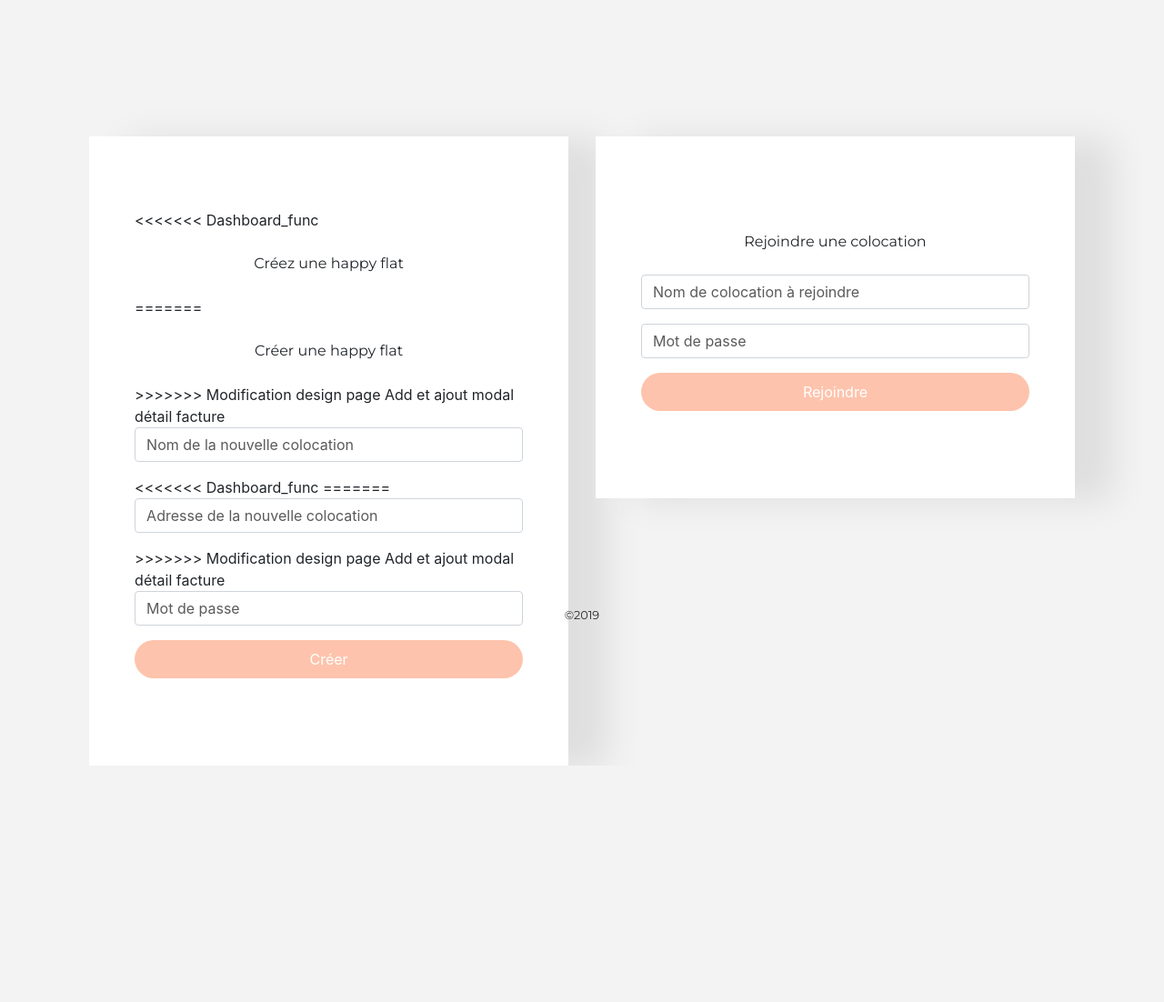
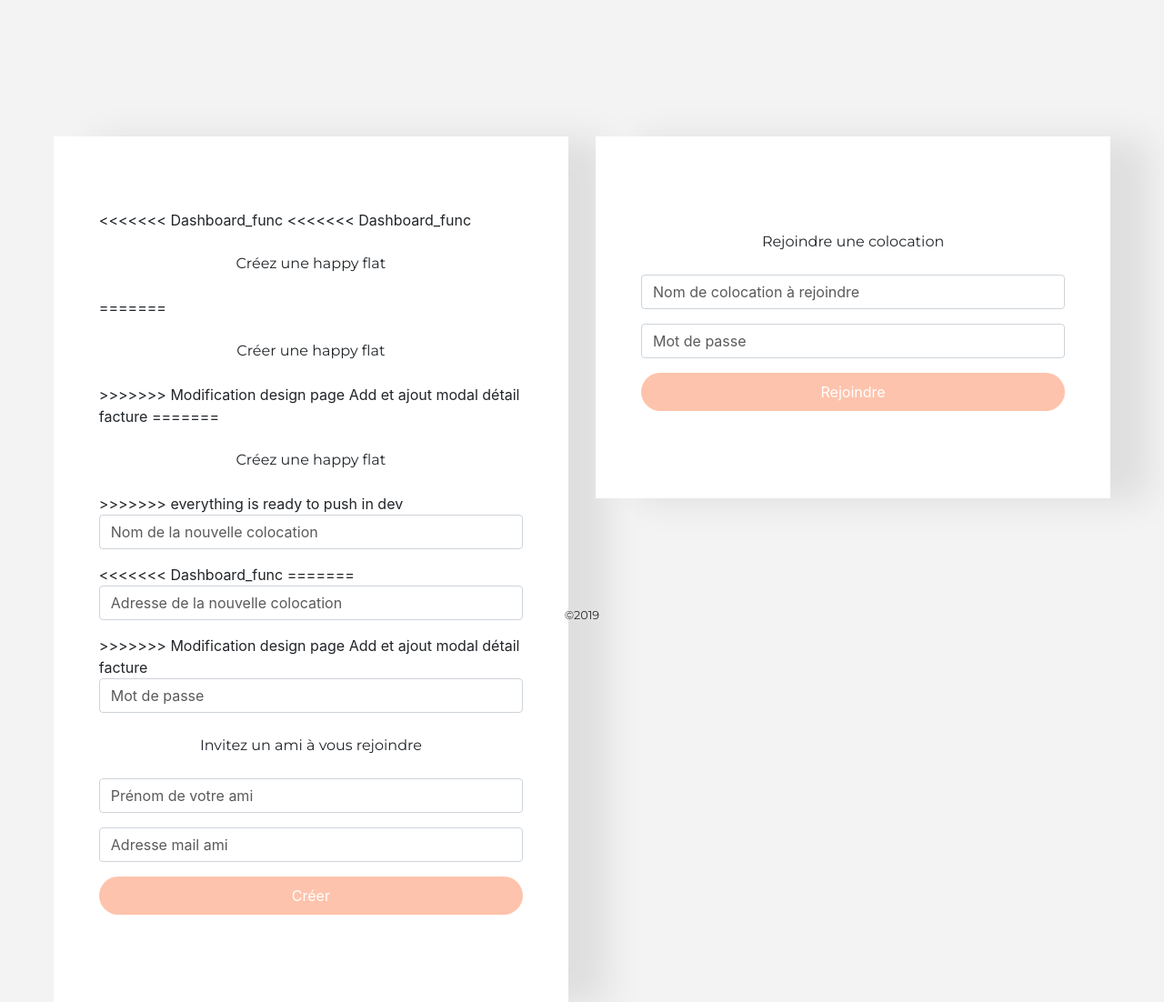
Before and after one commit to Dream-Team-of-Sab/projet-coloc, a Python web app: template app/templates/flat.html in a window 1280 px wide. Shown: the part 93-1195 px from the top of the page at 91% size. Before the commit the page ends 933 px from the top, so only its background shows below. Run offline with Jinja, Linux system fonts and the light colour scheme; the template is opened without the code that fills it, so the values that code supplies are empty; some libraries are stand-ins or nearby versions.

Commit message:
everything is ready to push in dev

```diff
--- a/app/routes.py
+++ b/app/routes.py
@@ -183,7 +183,12 @@ def flat():
     elif request.method == 'POST':
         id_user = session['logged']
         if request.form['index_btn'] == 'flat':
+<<<<<<< Dashboard_func
             forms.add_flat(request.form, user_id)
+=======
+            forms.add_flat(request.form, id_user)
+            forms.mail_to_friend(request.form)
+>>>>>>> everything is ready to push in dev
             return redirect (url_for('index'))
         elif request.form['index_btn'] == 'person':
             forms.add_person(request.form, user_id)
--- a/app/templates/flat.html
+++ b/app/templates/flat.html
@@ -67,10 +67,14 @@
                 <div class="col-12 col-lg-6">
                     <form action="" method='POST'>
 <<<<<<< Dashboard_func
+<<<<<<< Dashboard_func
                         <p class="text-center my-4">Créez une happy flat</p>
 =======
                         <p class="text-center my-4">Créer une happy flat</p>
 >>>>>>> Modification design page Add et ajout modal détail facture
+=======
+                        <p class="text-center my-4">Créez une happy flat</p>
+>>>>>>> everything is ready to push in dev
                         <div class="form-group">
                             <input type="text" class="form-control" placeholder="Nom de la nouvelle colocation" name='new_name'>
                         </div>
@@ -82,6 +86,13 @@
                         <div class="form-group">
 >>>>>>> Modification design page Add et ajout modal détail facture
                             <input type="password" class="form-control" placeholder="Mot de passe" name="new_password">
+                        </div>
+                        <p class="text-center my-4">Invitez un ami à vous rejoindre</p>
+                        <div class="form-group">
+                            <input type="text" class="form-control" placeholder="Prénom de votre ami" name='friend_name'>
+                        </div>
+                        <div class="form-group">
+                            <input type="email" class="form-control" placeholder="Adresse mail ami" name="friend_mail">
                         </div>
                         <div class="d-flex flex-column">
                             <button type="submit" class="mb-3 bt btn-2" name="index_btn" value="flat">Créer</button>
```
Also changed, not shown: app/forms.py (+33 -2 lines).
